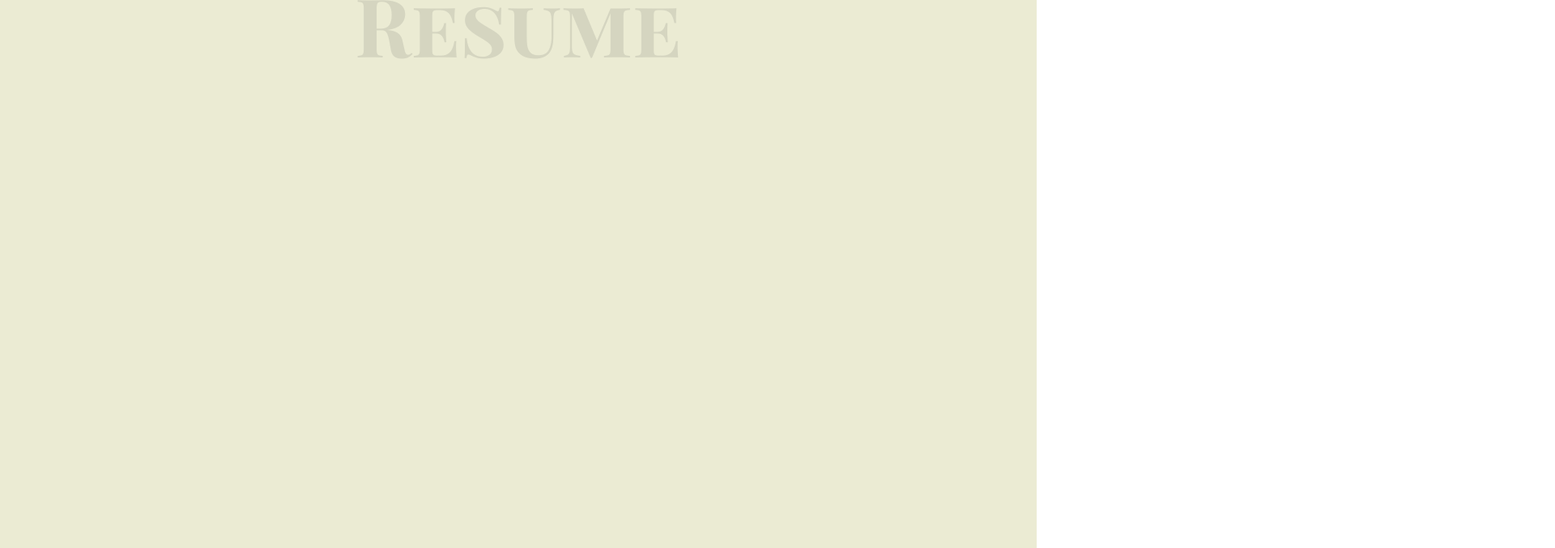
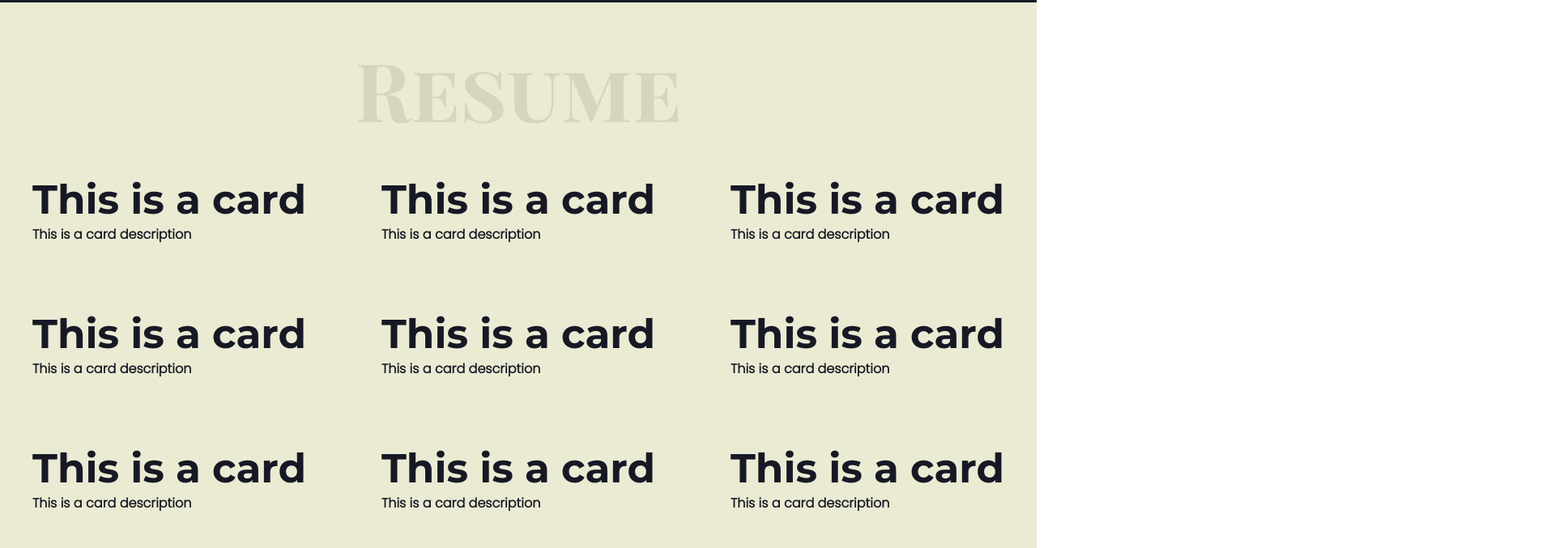
Before and after one commit to fatimagalant/html-portfolio, a plain HTML site: page index.html in a window 1280 px wide. Shown: the part 1806-2483 px from the top of the page at 81% size, 1920 px wide, since content can reach past the window. Drawn offline with Linux system fonts and the light colour scheme.

Commit message:
resume and project structure changes

```diff
--- a/css/styles.css
+++ b/css/styles.css
@@ -13,7 +13,6 @@ h1{
     font-size: 150px;
     font-family: 'Playfair Display SC', serif;
     padding-top: 2.5rem;
-    z-index: -1;
     opacity: 0.1;
    }
    h2{
@@ -22,12 +21,23 @@ h1{
     font-family: 'Montserrat', sans-serif;
     padding-top: 2.5rem;
    }
+   h3{
+    font-size: var(--subtitle-size);
+    font-family: var(--subtitle-font);
+   }
 p{
     font-family: var(--font-p);
     font-weight: 600;
 }
 a:hover{
     color: cornflowerblue;
+}
+.row{
+    padding: 40px;;
+}
+
+.card{
+    border: 1px black;
 }
 /*End of Global Styles*/
 
@@ -46,7 +56,9 @@ a:hover{
     --subtitle-size: 50px;
 
     /*Light Theme*/
+    /*your light theme styles go here*/
     /*Dark Theme*/
+    /*your dark theme styles go here*/
 }
 /*End of Root Styles*/
 
@@ -62,10 +74,7 @@ nav{
     position: fixed;
     width: 100%;
 }
-/* .nav-links{
-    display: flex;
-    flex-wrap: wrap;
-} */
+
 li{
     display: inline;
     list-style-type: none;
@@ -99,11 +108,7 @@ a{
   background-color: var(--bg-color-2);
   color: var(--text-color-2);
 }
-/*
-#home-img-column{
-    display: flex;
-    flex-wrap: wrap;
-} */
+
 .home-img{
     width: 800px;
     height: 600px;
@@ -152,8 +157,6 @@ a{
 
 .about-img{
     margin-left: 70px;
-    /* width: 400px;
-    height: 600px; */
     justify-content: center;
     object-fit: cover;
     z-index: -1;
@@ -197,6 +200,46 @@ a{
     width: 400px;
     height: 400px;
 }
+
+.flip-card {
+    background-color: transparent;
+    width: 300px;
+    height: 300px;
+    perspective: 1000px;
+  }
+
+  .flip-card-inner {
+    position: relative;
+    width: 100%;
+    height: 100%;
+    text-align: center;
+    transition: transform 0.6s;
+    transform-style: preserve-3d;
+    box-shadow: 0 4px 8px 0 rgba(0,0,0,0.2);
+  }
+
+  .flip-card:hover .flip-card-inner {
+    transform: rotateY(180deg);
+  }
+
+  .flip-card-front, .flip-card-back {
+    position: absolute;
+    width: 100%;
+    height: 100%;
+    -webkit-backface-visibility: hidden;
+    backface-visibility: hidden;
+  }
+
+  .flip-card-front {
+    background-color: #bbb;
+    color: black;
+  }
+
+  .flip-card-back {
+    background-color: #2980b9;
+    color: white;
+    transform: rotateY(180deg);
+  }
 /*End of Projects Styles*/
 
 /*Contact Styles*/
@@ -210,36 +253,19 @@ a{
 /*Media Responsiveness*/
 /* Extra small devices (phones, 600px and down) */
 @media only screen and (max-width: 600px) {
-    /* nav {
-        display: flex;
-        text-decoration: none;
-        padding: 20px;
-        font-size: 20px;
-        justify-content: center;
-        font-family: 'Montserrat', sans-serif;
-        background-color: var(--bg-color-1);
-        position: fixed;
-        width: 100%;
-    } */
     h1{
-        /* text-align: center; */
         font-size: 50px;
-        /* font-family: 'Playfair Display SC', serif;
-        padding-top: 2.5rem; */
         z-index: -1;
         opacity: 0.1;
        }
+
        h2{
         text-align: center;
         font-size: 50px;
-        /* font-family: 'Playfair Display SC', serif; */
         padding-top: 2.0rem;
         opacity: 0.1;
        }
        .about-img {
-        /* width: 200px;
-        height: 200px;
-        justify-content: center; */
         display: none;
     }
     #column1{
@@ -250,10 +276,7 @@ a{
 /* Small devices (portrait tablets and large phones, 600px and up) */
 @media only screen and (min-width: 600px) {
     h1{
-        /* text-align: center; */
         font-size: 75px;
-        /* font-family: 'Playfair Display SC', serif;
-        padding-top: 2.5rem; */
         z-index: -1;
         opacity: 0.1;
        }
@@ -263,10 +286,7 @@ a{
 /* Medium devices (landscape tablets, 768px and up) */
 @media only screen and (min-width: 768px) {
     h1{
-        /* text-align: center; */
         font-size: 100px;
-        /* font-family: 'Playfair Display SC', serif;
-        padding-top: 2.5rem; */
         z-index: -1;
         opacity: 0.1;
        }
--- a/index.html
+++ b/index.html
@@ -78,7 +78,102 @@
     <!--Resume Section-->
     <section id="Resume">
         <h1 class="resume-heading">Resume</h1>
-        <div class="card"></div>
+        <div class="row">
+            <div class="card">
+                <div class="card-body">
+                 <div class="card-title">
+                     <h3> This is a card</h3>
+                 </div>
+                 <div class="card-text">
+                  <p>This is a card description</p>
+                 </div>
+                </div>
+            </div>
+            <div class="card">
+                <div class="card-body">
+                 <div class="card-title">
+                    <h3> This is a card</h3>
+                 </div>
+                 <div class="card-text">
+                  <p>This is a card description</p>
+                 </div>
+                </div>
+            </div>
+            <div class="card">
+                <div class="card-body">
+                 <div class="card-title">
+                    <h3> This is a card</h3>
+                 </div>
+                 <div class="card-text">
+                  <p>This is a card description</p>
+                 </div>
+                </div>
+            </div>
+        </div>
+        <div class="row">
+            <div class="card">
+                <div class="card-body">
+                 <div class="card-title">
+                    <h3> This is a card</h3>
+                 </div>
+                 <div class="card-text">
+                  <p>This is a card description</p>
+                 </div>
+                </div>
+            </div>
+            <div class="card">
+                <div class="card-body">
+                 <div class="card-title">
+                    <h3> This is a card</h3>
+                 </div>
+                 <div class="card-text">
+                  <p>This is a card description</p>
+                 </div>
+                </div>
+            </div>
+            <div class="card">
+                <div class="card-body">
+                 <div class="card-title">
+                    <h3> This is a card</h3>
+                 </div>
+                 <div class="card-text">
+                  <p>This is a card description</p>
+                 </div>
+                </div>
+            </div>
+        </div>
+        <div class="row">
+            <div class="card">
+                <div class="card-body">
+                 <div class="card-title">
+                    <h3> This is a card</h3>
+                 </div>
+                 <div class="card-text">
+                  <p>This is a card description</p>
+                 </div>
+                </div>
+            </div>
+            <div class="card">
+                <div class="card-body">
+                 <div class="card-title">
+                    <h3> This is a card</h3>
+                 </div>
+                 <div class="card-text">
+                  <p>This is a card description</p>
+                 </div>
+                </div>
+            </div>
+            <div class="card">
+                <div class="card-body">
+                 <div class="card-title">
+                    <h3> This is a card</h3>
+                 </div>
+                 <div class="card-text">
+                  <p>This is a card description</p>
+                 </div>
+                </div>
+            </div>
+        </div>
     </section>
 
     <!--End of Resume Section-->
```
